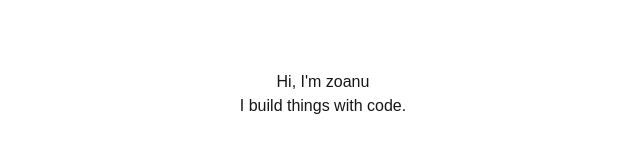
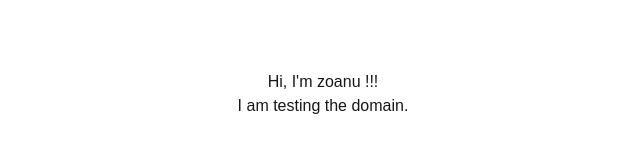
Before and after one commit to zoanun/personal-site, a Next.js app: page / in a window 1280 px wide. Shown: the part 306-458 px from the top of the page, without its empty margins (317-957 px from the left). Built offline with nearby package versions, Linux system fonts and the light colour scheme.

Commit message:
test domain

```diff
--- a/src/app/page.tsx
+++ b/src/app/page.tsx
@@ -8,8 +8,8 @@ export default function Home() {
       fontFamily: "sans-serif"
     }}>
       <div style={{ textAlign: "center" }}>
-        <h1>Hi, I'm zoanu</h1>
-        <p>I build things with code.</p>
+        <h1>Hi, I'm zoanu !!!</h1>
+        <p>I am testing the domain.</p>
       </div>
     </main>
   );
```
